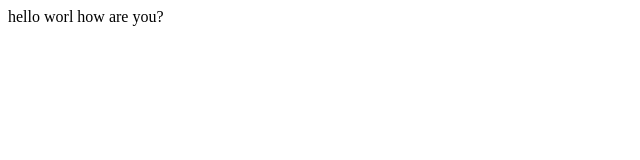
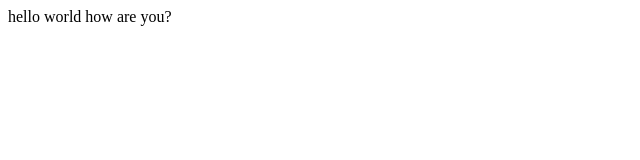
Before and after one commit to rahul1824/rahul, a plain HTML site: page index.html in a window 1280 px wide. Shown: the full height of the page, 0-640 px from the left. Drawn offline with Linux system fonts and the light colour scheme.

Commit message:
Update index.html

```diff
--- a/index.html
+++ b/index.html
@@ -3,6 +3,6 @@
 <title>microsoft azure</title>
 </head>
 <body>
-<p> hello worl how are you?</p>
+<p> hello world how are you?</p>
 </body>
 </html>
```
